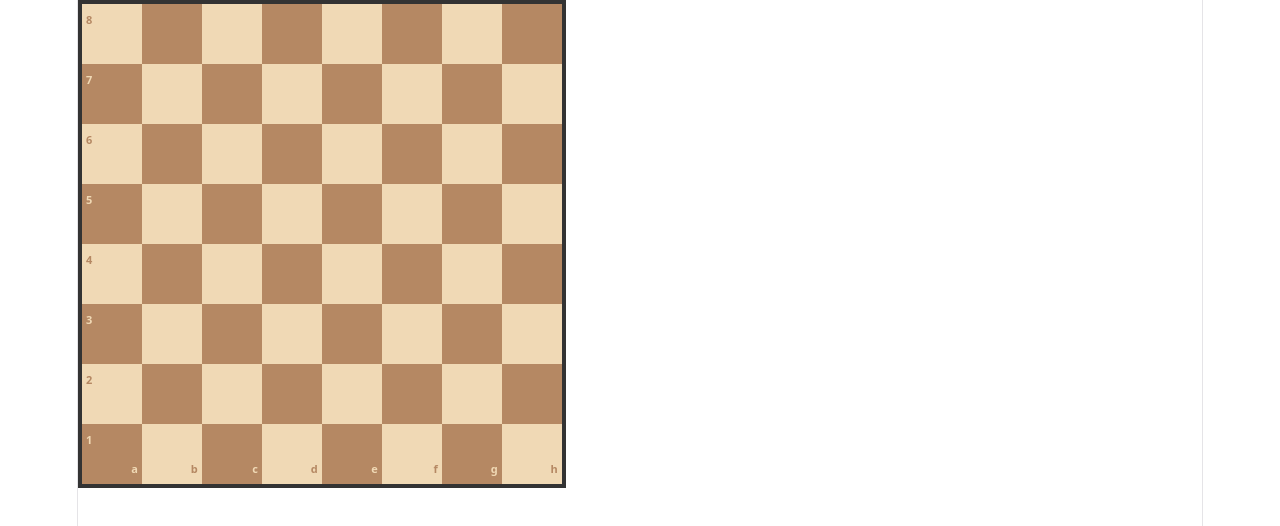
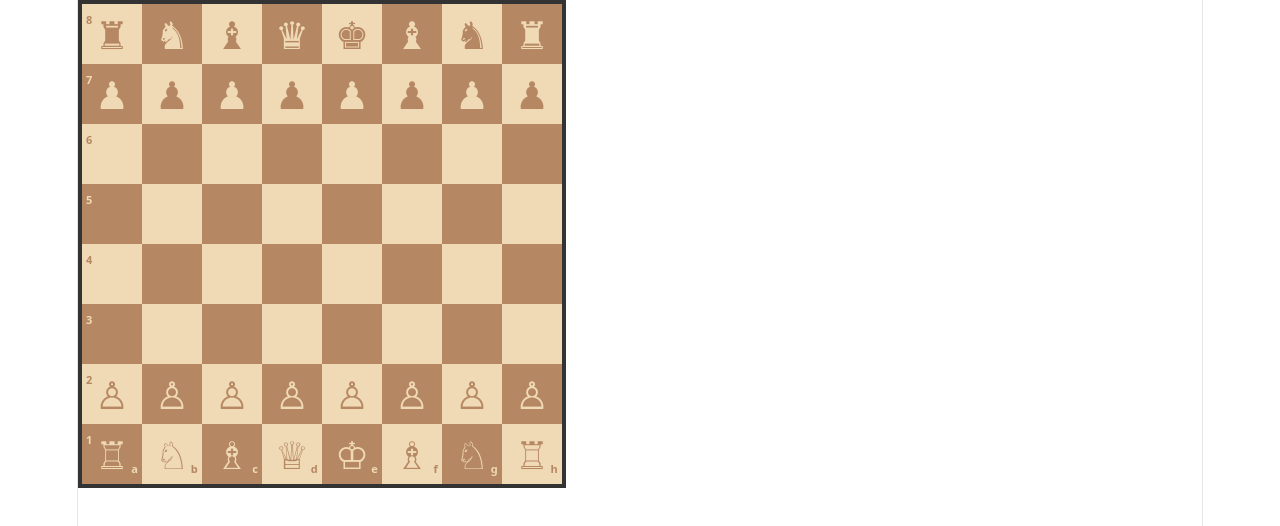
Before and after one commit to Kyle3408/chess-project-frem2, a Vue app: page / in a window 1280 px wide. Shown: the top 526 px of the page. Built offline with nearby package versions, Linux system fonts and the light colour scheme.

Commit message:
added pieces to board

```diff
--- /dev/null
+++ b/src/chess_core/board.js
@@ -0,0 +1,49 @@
+import { Piece, COLOR, PIECE_TYPE } from './piece.js';
+
+export class Board {
+  constructor() {
+    // Initialize an 8x8 matrix (64 squares) filled with null
+    this.grid = Array(8).fill(null).map(() => Array(8).fill(null));
+    this.setupBoard();
+  }
+
+  setupBoard() {
+    const mainRowOrder = [
+      PIECE_TYPE.ROOK,
+      PIECE_TYPE.KNIGHT,
+      PIECE_TYPE.BISHOP,
+      PIECE_TYPE.QUEEN,
+      PIECE_TYPE.KING,
+      PIECE_TYPE.BISHOP,
+      PIECE_TYPE.KNIGHT,
+      PIECE_TYPE.ROOK
+    ];
+
+    // Row 0 (Rank 8): Black major/minor pieces
+    mainRowOrder.forEach((type, col) => {
+      this.grid[0][col] = new Piece(COLOR.BLACK, type);
+    });
+
+    // Row 1 (Rank 7): Black pawns
+    for (let col = 0; col < 8; col++) {
+      this.grid[1][col] = new Piece(COLOR.BLACK, PIECE_TYPE.PAWN);
+    }
+
+    // Row 6 (Rank 2): White pawns
+    for (let col = 0; col < 8; col++) {
+      this.grid[6][col] = new Piece(COLOR.WHITE, PIECE_TYPE.PAWN);
+    }
+
+    // Row 7 (Rank 1): White major/minor pieces
+    mainRowOrder.forEach((type, col) => {
+      this.grid[7][col] = new Piece(COLOR.WHITE, type);
+    });
+  }
+
+  // Helper method to retrieve a piece using a 1-based index (1 to 64)
+  getPieceByIndex(index) {
+    const row = Math.floor((index - 1) / 8);
+    const col = (index - 1) % 8;
+    return this.grid[row][col];
+  }
+}
--- /dev/null
+++ b/src/chess_core/piece.js
@@ -0,0 +1,45 @@
+export const COLOR = Object.freeze({
+  WHITE: 'WHITE',
+  BLACK: 'BLACK'
+});
+
+export const PIECE_TYPE = Object.freeze({
+  PAWN: 'PAWN',
+  KNIGHT: 'KNIGHT',
+  BISHOP: 'BISHOP',
+  ROOK: 'ROOK',
+  QUEEN: 'QUEEN',
+  KING: 'KING'
+});
+
+// Unicode symbols map to render pieces directly into HTML
+const UNICODE_PIECES = {
+  [COLOR.WHITE]: {
+    [PIECE_TYPE.PAWN]: '♙',
+    [PIECE_TYPE.KNIGHT]: '♘',
+    [PIECE_TYPE.BISHOP]: '♗',
+    [PIECE_TYPE.ROOK]: '♖',
+    [PIECE_TYPE.QUEEN]: '♕',
+    [PIECE_TYPE.KING]: '♔',
+  },
+  [COLOR.BLACK]: {
+    [PIECE_TYPE.PAWN]: '♟',
+    [PIECE_TYPE.KNIGHT]: '♞',
+    [PIECE_TYPE.BISHOP]: '♝',
+    [PIECE_TYPE.ROOK]: '♜',
+    [PIECE_TYPE.QUEEN]: '♛',
+    [PIECE_TYPE.KING]: '♚',
+  }
+};
+
+export class Piece {
+  constructor(color, type) {
+    this.color = color;
+    this.type = type;
+  }
+
+  // Returns the Unicode character corresponding to this piece
+  get symbol() {
+    return UNICODE_PIECES[this.color][this.type];
+  }
+}
--- a/src/components/ChessBoard.vue
+++ b/src/components/ChessBoard.vue
@@ -6,12 +6,17 @@
       class="square"
       :class="isDark(index) ? 'dark' : 'light'"
     >
-      <!-- Rank Label (1-8): Show only on the left column (files A) -->
+      <!-- Chess piece icon -->
+      <span v-if="getPiece(index)" class="piece">
+        {{ getPiece(index).symbol }}
+      </span>
+
+      <!-- Rank labels (1-8): Shown on the left column (files A) -->
       <span v-if="getCol(index) === 0" class="label rank-label">
         {{ getRankLabel(index) }}
       </span>
 
-      <!-- File Label (A-H): Show only on the bottom row (ranks 1) -->
+      <!-- File labels (A-H): Shown on the bottom row (ranks 1) -->
       <span v-if="getRow(index) === 7" class="label file-label">
         {{ getFileLabel(index) }}
       </span>
@@ -20,19 +25,17 @@
 </template>
 
 <script setup>
-// Calculate zero-indexed row (0 to 7, top to bottom)
+import { ref } from 'vue';
+import { Board } from '../chess_core/board.js';
+
+// Instantiate reactive board state
+const board = ref(new Board());
+
+const getPiece = (index) => board.value.getPieceByIndex(index);
 const getRow = (index) => Math.floor((index - 1) / 8);
-
-// Calculate zero-indexed column (0 to 7, left to right)
 const getCol = (index) => (index - 1) % 8;
-
-// Determine square color based on row + column parity
 const isDark = (index) => (getRow(index) + getCol(index)) % 2 === 1;
-
-// Convert top-to-bottom row index to standard chess ranks (8 down to 1)
 const getRankLabel = (index) => 8 - getRow(index);
-
-// Convert left-to-right column index to standard chess files ('a' through 'h')
 const getFileLabel = (index) => String.fromCharCode(97 + getCol(index));
 </script>
 
@@ -47,7 +50,7 @@ const getFileLabel = (index) => String.fromCharCode(97 + getCol(index));
 }
 
 .square {
-  position: relative; /* Essential so inner labels position relative to their square */
+  position: relative;
   display: flex;
   align-items: center;
   justify-content: center;
@@ -55,29 +58,32 @@ const getFileLabel = (index) => String.fromCharCode(97 + getCol(index));
 
 .light {
   background-color: #f0d9b5;
-  color: #b58863; /* Label color matches dark tiles for contrast */
+  color: #b58863;
 }
 
 .dark {
   background-color: #b58863;
-  color: #f0d9b5; /* Label color matches light tiles for contrast */
+  color: #f0d9b5;
 }
 
-/* Base style for rank and file coordinates */
+.piece {
+  font-size: 38px;
+  line-height: 1;
+  cursor: pointer;
+}
+
 .label {
   position: absolute;
   font-size: 11px;
   font-weight: bold;
-  pointer-events: none; /* Prevents labels from interfering with clicking/dragging */
+  pointer-events: none;
 }
 
-/* Rank numbers (1-8): Top-left corner of the left-most squares */
 .rank-label {
   top: 3px;
   left: 4px;
 }
 
-/* File letters (a-h): Bottom-right corner of the bottom-row squares */
 .file-label {
   bottom: 2px;
   right: 4px;
```
Also changed, not shown: 1 other file (tests, documents, lock files or other folders).
